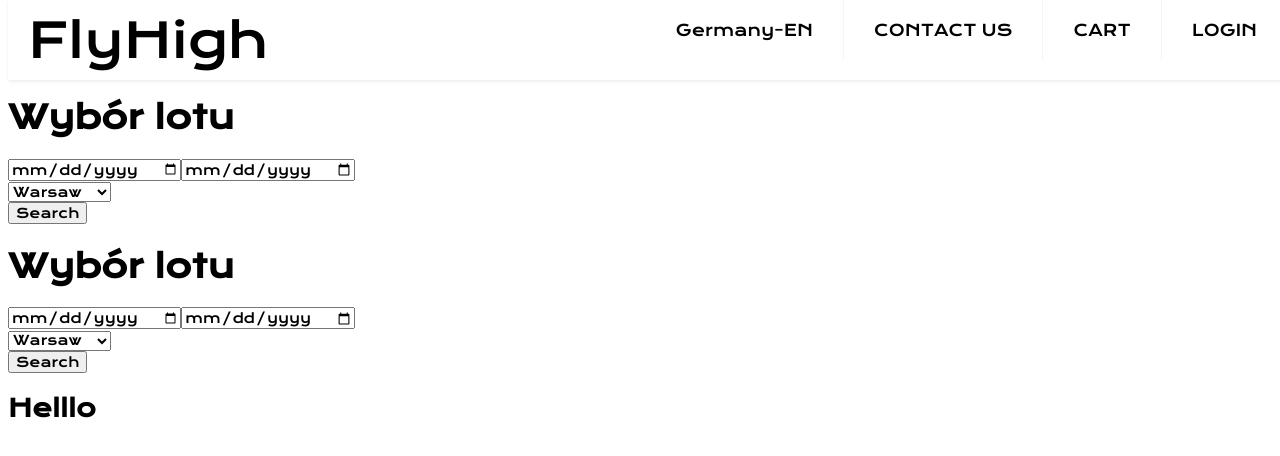
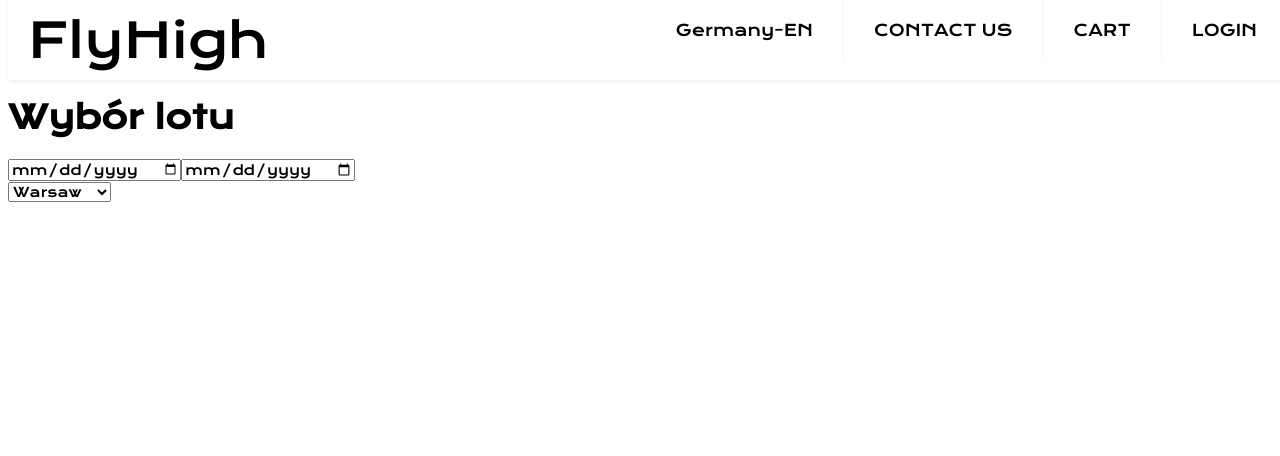
Before and after one commit to VictoriaBlat/AirlabApp, an Angular app: page /flight in a window 1280 px wide. Shown: the top 456 px of the page. Built offline with nearby package versions, Linux system fonts and the light colour scheme.

Commit message:
CC added

```diff
--- a/src/app/app-routing.module.ts
+++ b/src/app/app-routing.module.ts
@@ -9,7 +9,7 @@ import { DetailsComponent } from './details/details.component';
 import { SummaryComponent } from './summary/summary.component';
 
 const routes: Routes = [
-  // { path: '', redirectTo: '/flight', pathMatch: 'full' },
+  { path: '', redirectTo: '/flight', pathMatch: 'full' },
 
   // { path: '', component: AppComponent },
   { path: 'flight', component: FlightComponent },
--- a/src/app/app.component.html
+++ b/src/app/app.component.html
@@ -14,7 +14,7 @@
     </ul>
   </header>
 </nav>
-<app-flight (bookingEvent)="saveBookingSearch($event)"></app-flight>
-<h2>Helllo</h2>
-<h2>{{ bookingData }}</h2>
+<!-- <app-flight (bookingEvent)="saveBookingSearch($event)"></app-flight> -->
+<!-- <h2>Helllo</h2>
+<h2>{{ bookingData }}</h2> -->
 <router-outlet></router-outlet>
--- a/src/app/details/details.component.html
+++ b/src/app/details/details.component.html
@@ -1 +1,3 @@
 <p>details works!</p>
+<h3>Departure</h3>
+<h3>Arrival</h3>
--- a/src/app/details/details.component.ts
+++ b/src/app/details/details.component.ts
@@ -3,13 +3,14 @@ import { Component, OnInit } from '@angular/core';
 @Component({
   selector: 'app-details',
   templateUrl: './details.component.html',
-  styleUrls: ['./details.component.css']
+  styleUrls: ['./details.component.css'],
 })
 export class DetailsComponent implements OnInit {
-
-  constructor() { }
+  bookingData;
+  constructor() {}
 
   ngOnInit(): void {
+    this.bookingData = JSON.parse(localStorage.getItem('booking'))[0];
+    console.log(this.bookingData);
   }
-
 }
--- a/src/app/flight/flight.component.html
+++ b/src/app/flight/flight.component.html
@@ -18,27 +18,18 @@
   <!-- miejsce wylotu -->
   <!-- [(ngModel)]="choosenDeparture" -->
   <br />
-  <select
-    name=""
-    id=""
-    (change)="changeDeparture($event)"
-    value="Choose departure city"
-  >
-    <option [value]="city.key" *ngFor="let city of opts">
-      {{ city.key }}
+
+  <select name="" id="" value="" (change)="changeDeparture($event)">
+    <option [value]="" *ngFor="let city of opts">
+      {{ city.city }}
     </option>
   </select>
   <!-- miejsce przylotu -->
 
   <div *ngIf="arrivalOptions">
-    <select
-      name=""
-      id=""
-      value="Choose departure city"
-      (change)="changeArrivalCity($event)"
-    >
-      <option [value]="city" *ngFor="let city of arrivalOptions">
-        {{ city }}
+    <select name="" id="" value="" (change)="changeArrivalCity($event)">
+      <option [value]="city.city" *ngFor="let city of arrivalOptions">
+        {{ city.city }}
       </option>
     </select>
   </div>
@@ -46,6 +37,6 @@
   <!-- <a routerLink="/log"> <button (click)="saving()">Logowanie</button> </a> -->
 </div>
 <!-- <button (click)="counter()">Licznik</button> -->
-<a routerLink="/summary"><button (click)="searchFlight()">Search</button></a>
+<!-- <a routerLink="/details"><button (click)="searchFlight()">Search</button></a> -->
 
-<router-outlet> </router-outlet>
+<!-- <router-outlet> </router-outlet> -->
--- a/src/app/flight/flight.component.ts
+++ b/src/app/flight/flight.component.ts
@@ -12,12 +12,45 @@ export class FlightComponent implements OnInit {
     new Date().getMonth() + 1
   }-${new Date().getDate()}`;
 
-  ngOnInit() {}
-  public cities = ['Warszawa', 'Paryż', 'Nowy Jork'];
+  ngOnInit() {
+    let cities = this.opts.forEach((city) => {
+      console.log(city.city);
+    });
+  }
+  // public cities = ['Warszawa', 'Paryż', 'Nowy Jork'];
+  // public opts = [
+  //   { key: 'Warsaw', value: ['Paris', 'New York'] },
+  //   { key: 'Paris', value: ['Warsaw', 'New York'] },
+  //   { key: 'New York', value: ['Warsaw', 'Paris'] },
+  // ];
   public opts = [
-    { key: 'Warsaw', value: ['Paris', 'New York'] },
-    { key: 'Paris', value: ['Warsaw', 'New York'] },
-    { key: 'New York', value: ['Warsaw', 'Paris'] },
+    {
+      city: 'Warsaw',
+      country: 'PL',
+      continent: 'EU',
+      value: [
+        { city: 'Paris', country: 'FR', continent: 'EU' },
+        { city: 'New York', country: 'US', continent: 'NA' },
+      ],
+    },
+    {
+      city: 'Paris',
+      country: 'FR',
+      continent: 'EU',
+      value: [
+        { city: 'Warsaw', country: 'PL', continent: 'EU' },
+        { city: 'New York', country: 'US', continent: 'NA' },
+      ],
+    },
+    {
+      city: 'New York',
+      country: 'US',
+      continent: 'NA',
+      value: [
+        { city: 'Warsaw', country: 'PL', continent: 'EU' },
+        { city: 'Paris', country: 'FR', continent: 'EU' },
+      ],
+    },
   ];
 
   departureDate;
@@ -34,28 +67,40 @@ export class FlightComponent implements OnInit {
 
   changeDeparture(event) {
     this.departureCity = event.target.value;
-
+    console.log('departureCity', this.departureCity);
     for (let i = 0; i < this.opts.length; i++) {
-      if (this.opts[i].key === this.departureCity) {
+      if (this.opts[i].city === this.departureCity) {
         this.arrivalOptions = this.opts[i].value;
       }
     }
+    console.log('arrivaloptions', this.arrivalOptions);
+    console.log('length', this.arrivalOptions.length);
   }
   changeArrivalCity(event) {
+    console.log('fired');
     this.arrivalCity = event.target.value;
+    console.log(this.arrivalCity);
+    let aCode;
+    this.opts.forEach((city) => {
+      if (city.city === this.arrivalCity) {
+        aCode = city.country;
+      }
+    });
+
+    console.log(aCode);
   }
-  searchFlight() {
-    this.bookingData = [
-      {
-        departureDate: this.departureDate,
-        arrivalDate: this.arrivalDate,
-        departureCity: this.departureCity,
-        arrivalCity: this.arrivalCity,
+  // searchFlight() {
+  //   this.bookingData = [
+  //     {
+  //       departureDate: this.departureDate,
+  //       arrivalDate: this.arrivalDate,
+  //       departureCity: this.departureCity,
+  //       arrivalCity: this.arrivalCity,
 
-        passengers: [],
-      },
-    ];
-    localStorage.setItem('booking', JSON.stringify(this.bookingData));
-    this.bookingEvent.emit(this.bookingData);
-  }
+  //       passengers: [],
+  //     },
+  //   ];
+  //   localStorage.setItem('booking', JSON.stringify(this.bookingData));
+  //   this.bookingEvent.emit(this.bookingData);
+  // }
 }
```
